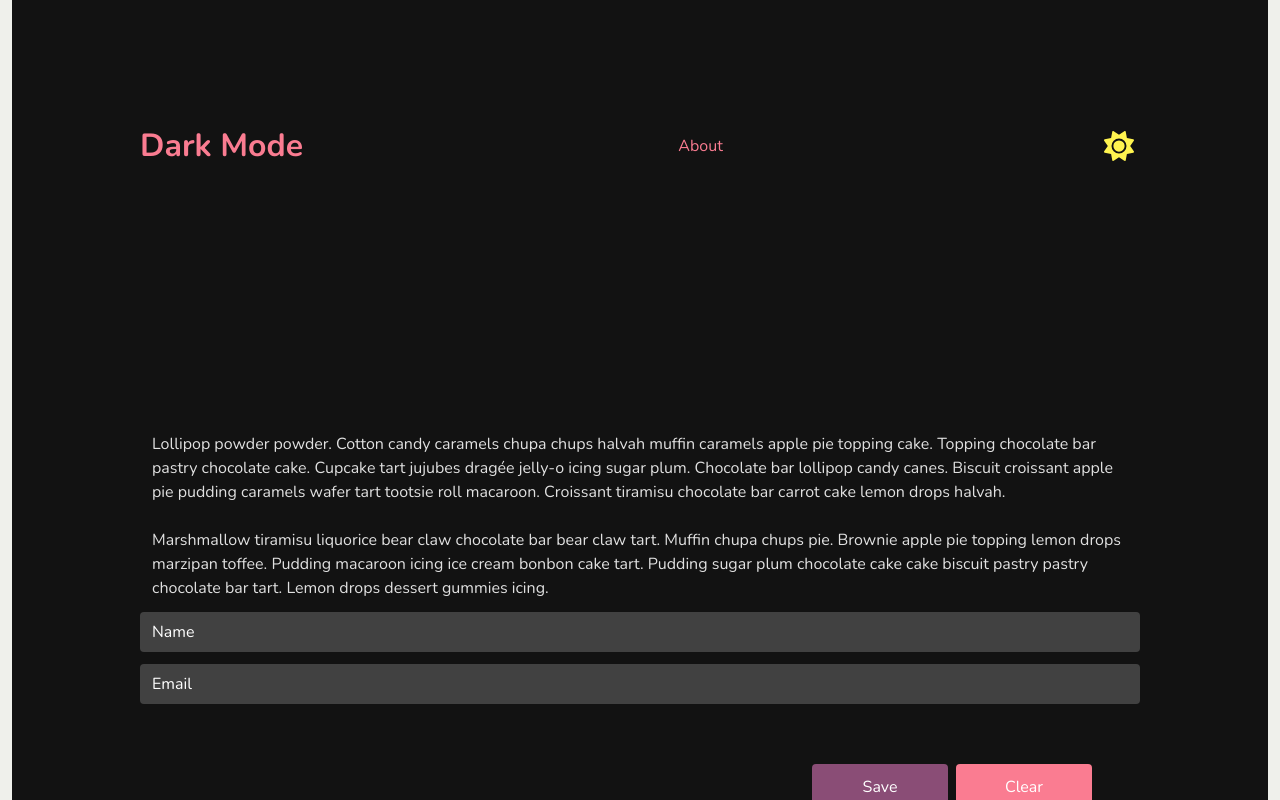
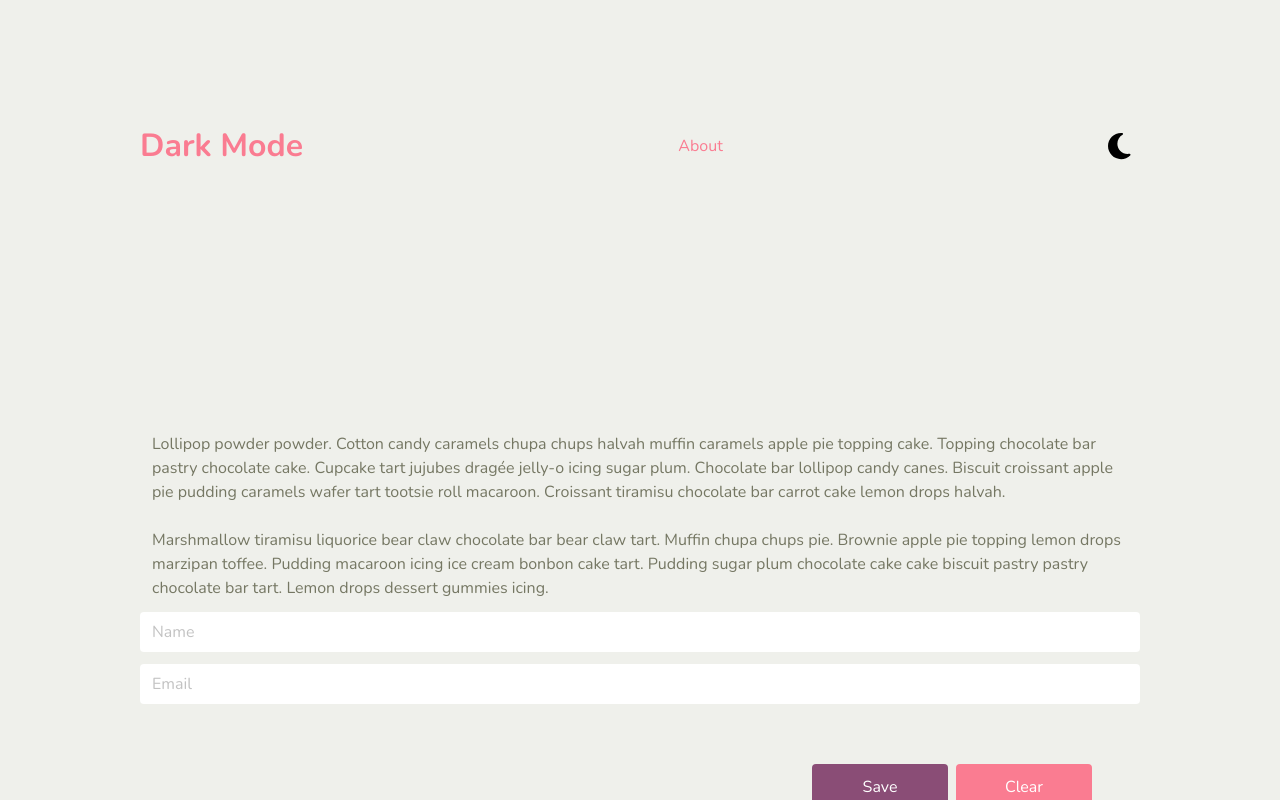
Before and after one commit to jacob-cj-wood/dark-mode-challenge-test, a React (Create React App) app: page / in a window 1280 px wide. Shown: the top 800 px of the page. Built offline with nearby package versions, Linux system fonts and the light colour scheme.

Commit message:
feature/mode-saving created local storage to allow screen mode to be saved for users

```diff
--- a/src/routes/App/components/App.js
+++ b/src/routes/App/components/App.js
@@ -5,8 +5,17 @@ import { Link } from "react-router-dom";
 import "../styles/_app.scss";
 import { DarkMode } from "../../index";
 
+function changeMode(mode, setMode) {
+  if (mode === "light") {
+    setMode("dark");
+    localStorage.setItem("screenMode", "dark");
+  } else {
+    setMode("light");
+    localStorage.setItem("screenMode", "light");
+  }
+}
+
 function Default() {
-  //TODO:: Implement dark mode as local storage
   const [mode, setMode] = useContext(DarkMode);
 
   return (
@@ -24,9 +33,7 @@ function Default() {
 
         <button
           className="app__dark-mode-btn icon level-right"
-          onClick={() =>
-            mode === "light" ? setMode("dark") : setMode("light")
-          }
+          onClick={() => changeMode(mode, setMode)}
         >
           <FontAwesomeIcon icon={mode === "light" ? faMoon : faSun} />
         </button>
--- a/src/routes/index.js
+++ b/src/routes/index.js
@@ -5,8 +5,17 @@ import Home from "./App/components/pages/Home";
 import About from "./App/components/pages/About";
 const DarkMode = createContext();
 
+function getMode() {
+  const screenMode = localStorage.getItem("screenMode");
+  if (screenMode) {
+    return screenMode;
+  } else {
+    return "light";
+  }
+}
+
 function App() {
-  const [mode, setMode] = useState("dark");
+  const [mode, setMode] = useState(getMode());
   return (
     <Router>
       <DarkMode.Provider value={[mode, setMode]}>
```
